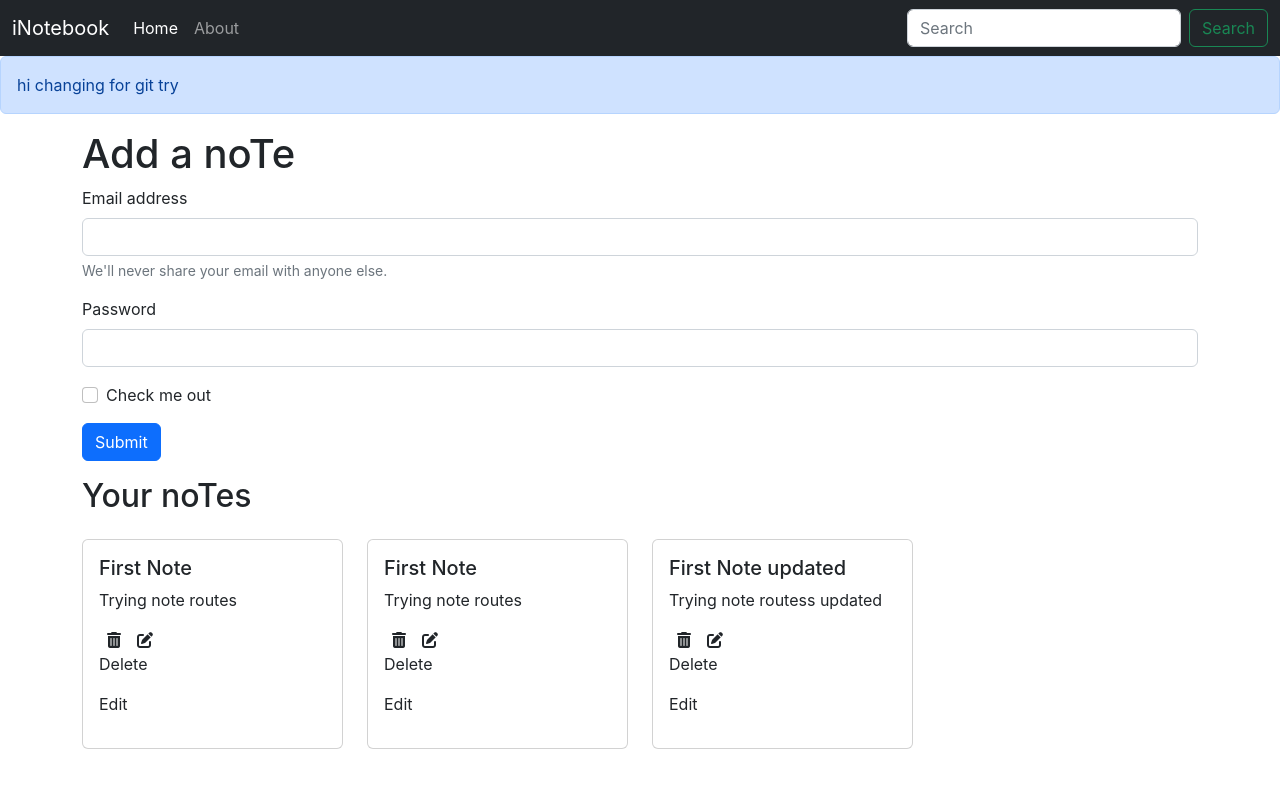
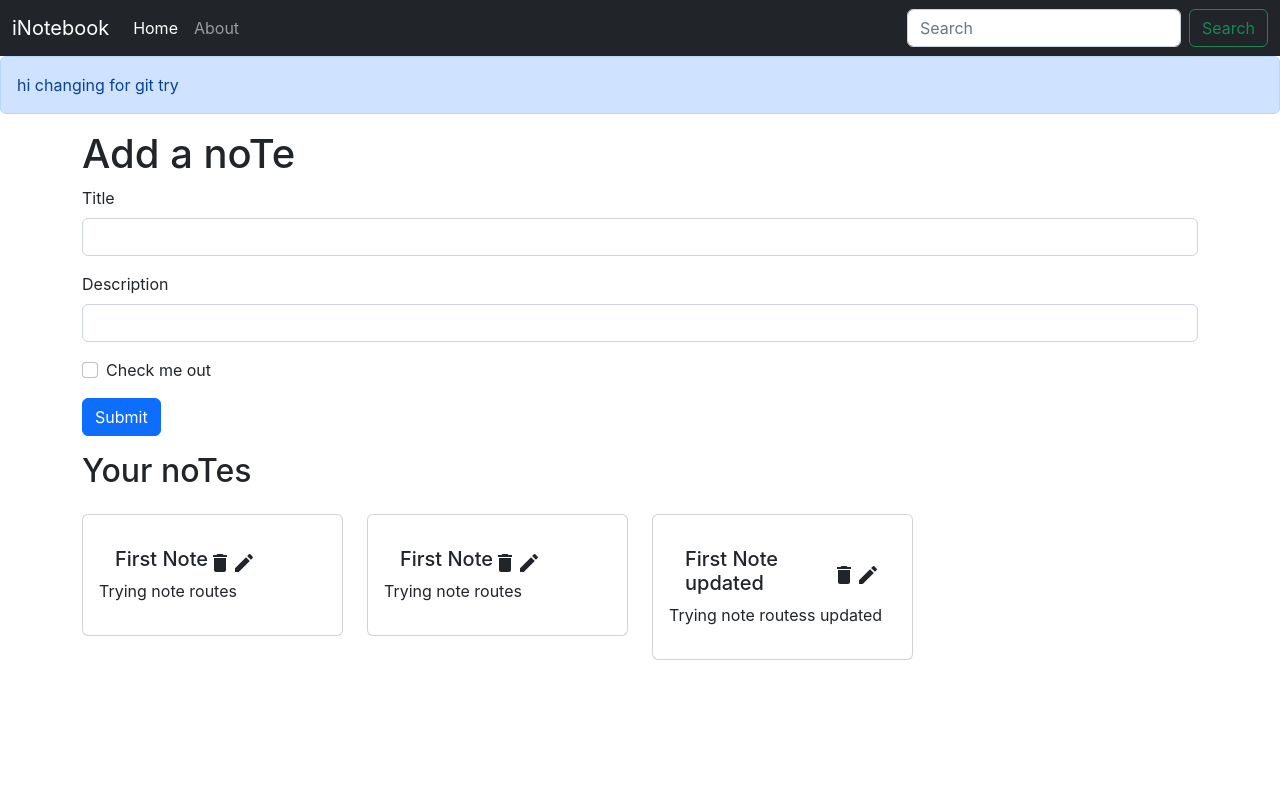
Before and after one commit to AlmightyAmogh/iNoteCWH, a React (Create React App) app: page / in a window 1280 px wide. Shown: the top 788 px of the page. Built offline with nearby package versions, Linux system fonts and the light colour scheme.

Commit message:
addNote63

```diff
--- /dev/null
+++ b/src/components/AddNote.js
@@ -0,0 +1,41 @@
+import React, { useState } from 'react'
+import { useContext } from 'react'
+import noteContext from '../context/Notes/NoteContext';
+
+const AddNote = () => {
+    const context = useContext(noteContext);
+    const {addNote} = context;
+
+    const [note, setNote] = useState({title:"",description:"",tag:"default"})
+    const handleClick = (e)=>{
+        e.preventDefault();
+        addNote(note.title,note.description,note.tag);
+    }
+    const onChange = (e) =>{
+        setNote({...note,[e.target.name]:e.target.value})
+    }
+  return (
+    <div>
+        <h1>Add a noTe</h1>
+      <form>
+      <div className="mb-3">
+    <label htmlFor="title" className="form-label">Title</label>
+    <input type="text" className="form-control" id="title" name="title" aria-describedby="emailHelp" onChange={onChange}/>
+
+    </div>
+    <div className="mb-3">
+    <label htmlFor="description" className="form-label">Description</label>
+    <input type="text" className="form-control" id="description" name='description' onChange={onChange}/>
+   </div>
+   <div className="mb-3 form-check">
+    <input type="checkbox" className="form-check-input" id="exampleCheck1"/>
+    <label className="form-check-label" htmlFor="exampleCheck1">Check me out</label>
+    </div>
+       <button type="submit" className="btn btn-primary" onClick={handleClick}>Submit</button>
+      </form>
+
+    </div>
+  )
+}
+
+export default AddNote
--- a/src/components/Alert.js
+++ b/src/components/Alert.js
@@ -2,7 +2,7 @@ import React from 'react'
 
 const Alert = (props) => {
   return (
-    <div><div class="alert alert-primary" role="alert">
+    <div><div className="alert alert-primary" role="alert">
     {props.message}
   </div></div>
   )
--- a/src/components/Home.js
+++ b/src/components/Home.js
@@ -1,4 +1,5 @@
 import React from 'react'
+// import AddNote from './AddNote';
 
 import Notes from './Notes';
 
@@ -7,23 +8,7 @@ const Home = () => {
   return (
     <div>
       <div className="container my-3">
-      <h1>Add a noTe</h1>
-      <form>
-      <div class="mb-3">
-    <label for="exampleInputEmail1" class="form-label">Email address</label>
-    <input type="email" class="form-control" id="exampleInputEmail1" aria-describedby="emailHelp"/>
-    <div id="emailHelp" class="form-text">We'll never share your email with anyone else.</div>
-    </div>
-    <div class="mb-3">
-    <label for="exampleInputPassword1" class="form-label">Password</label>
-    <input type="password" class="form-control" id="exampleInputPassword1"/>
-   </div>
-   <div class="mb-3 form-check">
-    <input type="checkbox" class="form-check-input" id="exampleCheck1"/>
-    <label class="form-check-label" for="exampleCheck1">Check me out</label>
-    </div>
-       <button type="submit" class="btn btn-primary">Submit</button>
-      </form>
+
       <Notes/>
       </div>
 
--- a/src/components/NoteItem.js
+++ b/src/components/NoteItem.js
@@ -1,3 +1,4 @@
+import { Delete, Edit } from "@material-ui/icons";
 import React from "react";
 
 
@@ -5,14 +6,18 @@ const NoteItem = (props) => {
   const { note } = props;
   return (
     <div className="col-md-3">
-      <div class="card my-3">
-        <div class="card-body">
-          <h5 class="card-title">{note.title}</h5>
-          <p class="card-text">{note.description}</p>
-          <i class="fa fa-solid fa-trash-can mx-2"></i>
-          <i class="fa fa-solid fa-pen-to-square mx-2"></i>
-          <p>Delete</p>
-          <p>Edit</p>
+      <div className="card my-3">
+        <div className="card-body my-3">
+          <div className="d-flex align-items-center mx-3">
+          <h5 className="card-title ">{note.title}</h5>
+          <Delete ></Delete>
+          <Edit></Edit>
+          </div>
+
+          <p className="card-text">{note.description}</p>
+          {/* <i className="fa fa-solid fa-trash-can mx-2"></i>
+          <i className="fa fa-solid fa-pen-to-square mx-2"></i> */}
+
         </div>
       </div>
     </div>
--- a/src/components/Notes.js
+++ b/src/components/Notes.js
@@ -1,18 +1,23 @@
 import React from "react";
 import { useContext } from 'react'
 import noteContext from '../context/Notes/NoteContext';
-import NoteItem from './NoteItem'
+import AddNote from "./AddNote";
+import NoteItem from './NoteItem';
 
 const Notes = () => {
-    const context = useContext(noteContext);
-  const {notes,setNotes} = context;
+  const context = useContext(noteContext);
+
+  const {notes} = context;
   return (
+    <>
+    <AddNote/>
     <div className="row my-3">
       <h2>Your noTes</h2>
       {notes.map((note) => {
         return <NoteItem key={note._id} note={note}/>
       })}
     </div>
+    </>
   );
 };
 
--- a/src/context/Notes/NoteState.js
+++ b/src/context/Notes/NoteState.js
@@ -1,46 +1,64 @@
-import React from "react"
-import { useState } from "react"
-import NoteContext from "./NoteContext"
+import React from "react";
+import { useState } from "react";
+import NoteContext from "./NoteContext";
 
-const NoteState = (props) =>{
-
-    const notesInitial =
-        [
+const NoteState = (props) => {
+  const notesInitial = [
     {
-              "_id": "62a18f546d98324b1f15346a",
-              "user": "62a0a52e6b5b5c2a0beaed5e",
-              "title": "First Note",
-              "description": "Trying note routes",
-              "tag": "personal",
-              "date": "2022-06-09T06:12:36.668Z",
-              "__v": 0
+      _id: "62a18f546d98324b1f15346a",
+      user: "62a0a52e6b5b5c2a0beaed5e",
+      title: "First Note",
+      description: "Trying note routes",
+      tag: "personal",
+      date: "2022-06-09T06:12:36.668Z",
+      __v: 0,
     },
     {
-              "_id": "62a18fc26d98324b1f15346c",
-              "user": "62a0a52e6b5b5c2a0beaed5e",
-              "title": "First Note",
-              "description": "Trying note routes",
-              "tag": "personal",
-              "date": "2022-06-09T06:14:26.487Z",
-              "__v": 0
+      _id: "62a18fc26d98324b1f14346c",
+      user: "62a0a52e6b5b5c2a0beaed5e",
+      title: "First Note",
+      description: "Trying note routes",
+      tag: "personal",
+      date: "2022-06-09T06:14:26.487Z",
+      __v: 0,
     },
     {
-              "_id": "62a18fc26d98324b1f15346e",
-              "user": "62a0a52e6b5b5c2a0beaed5e",
-              "title": "First Note updated",
-              "description": "Trying note routess updated",
-              "tag": "learning",
-              "date": "2022-06-09T06:14:26.868Z",
-              "__v": 0
+      _id: "62a18fc26d98324b1f15346e",
+      user: "62a0a52e6b5b5c2a0beaed5e",
+      title: "First Note updated",
+      description: "Trying note routess updated",
+      tag: "learning",
+      date: "2022-06-09T06:14:26.868Z",
+      __v: 0,
+    },
+  ];
+  const [notes, setNotes] = useState(notesInitial);
+
+  // Add note
+  const addNote = (title,description,tag) => {
+
+    console.log("adding new note")
+    const note = {
+      _id: "62a18fc26d98324b1f15343d",
+      user: "62a0a52e6b5b5c2a0beaed5e",
+      title: title,
+      description: description,
+      tag: "default",
+      date: "2022-06-09T06:14:26.487Z",
+      __v: 0,
     }
-          ]
-    const[notes,setNotes] = useState(notesInitial);
+    setNotes(notes.concat(note))
+  };
+  // Delete note
+  const deleteNote = () => {};
+  // Edit note
+  const editNote = () => {};
 
-    return(
-        <NoteContext.Provider value={{notes,setNotes}}>
+  return (
+    <NoteContext.Provider value={{ notes, addNote, deleteNote, editNote }}>
       {props.children}
     </NoteContext.Provider>
-    )
-}
+  );
+};
 
 export default NoteState;
```
Lines whose indentation alone changed are shown as unchanged.
